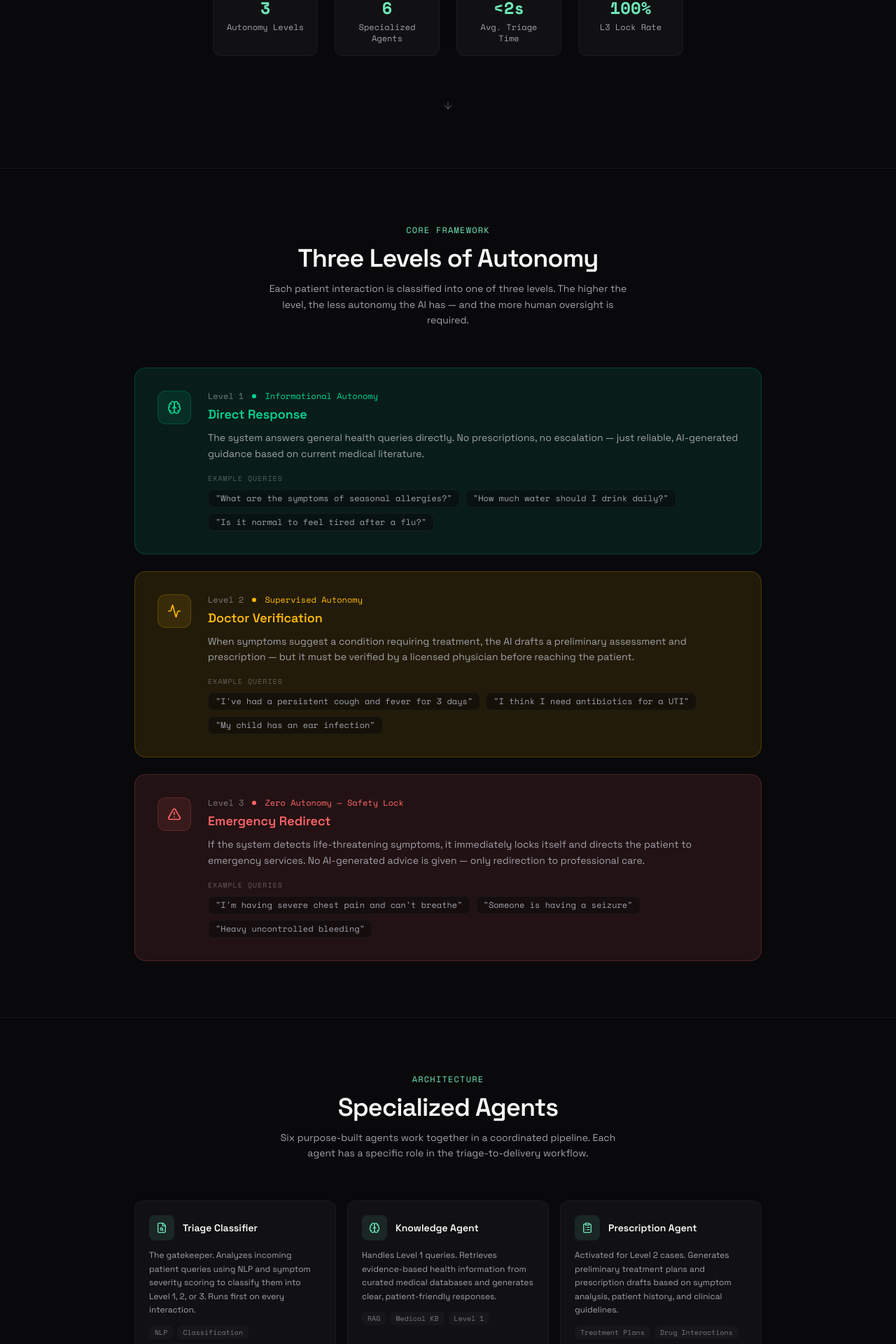
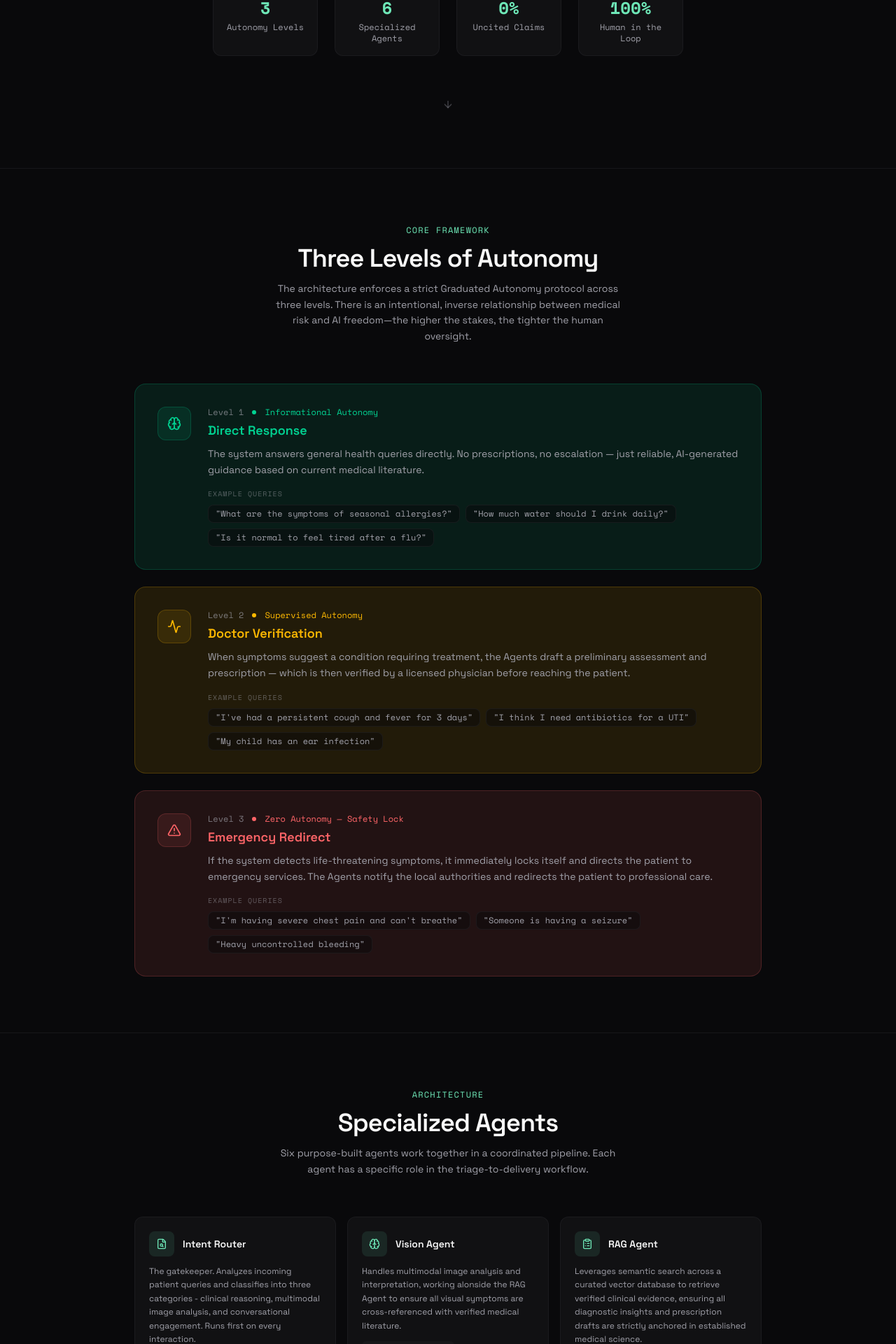
Before and after one commit to MedTriage/Frontend, a Next.js app: page / in a window 1280 px wide. Shown: the part 670-2590 px from the top of the page at 70% size. Built offline with nearby package versions, Linux system fonts and the light colour scheme.

Commit message:
site updates

```diff
--- a/app/chat/page.tsx
+++ b/app/chat/page.tsx
@@ -102,7 +102,7 @@ const TRIAGE_CONFIG = {
 
 // Simulated response for Level 3 (emergency agent not yet built)
 function simulateLevel3Response(): string {
-  return "⚠️ EMERGENCY DETECTED — This system is now locked for your safety.\n\nYour symptoms suggest a potentially life-threatening condition. Please call emergency services (911) immediately or proceed to the nearest emergency room.\n\nDo not wait. Time is critical.";
+  return "EMERGENCY DETECTED — This system is now locked for your safety.\n\nYour symptoms suggest a potentially life-threatening condition. Please call emergency services (911) immediately or proceed to the nearest emergency room.\n\nDo not wait. Time is critical.";
 }
 
 interface RagOutput {
@@ -481,7 +481,7 @@ export default function ChatPage() {
         <div className="flex items-center justify-center gap-3 py-3 px-4 rounded-xl bg-red-400/5 border border-red-400/20">
           <AlertTriangle className="w-4 h-4 text-red-400" />
           <span className="font-mono text-xs text-red-400">
-            System locked — Please contact emergency services immediately
+            System locked — Emergency Services have been alerted. Please go to the nearest hospital or emergency room. Do not wait. Time is critical.
           </span>
         </div>
       ) : (
@@ -493,7 +493,7 @@ export default function ChatPage() {
               value={input}
               onChange={(e) => setInput(e.target.value)}
               onKeyDown={handleKeyDown}
-              placeholder={mode === "drugs" ? "Ask about a drug or pharmacology..." : "Describe your symptoms or health concern..."}
+              placeholder={mode === "drugs" ? "Ask about a drug or pharmacology..." : "Type your symptoms, ask about a medication, or paste an image here..."}
               className="w-full bg-transparent text-sm text-foreground placeholder:text-muted/40 focus:outline-none resize-none font-sans leading-relaxed min-h-20"
               disabled={isTyping}
               rows={3}
@@ -590,7 +590,7 @@ export default function ChatPage() {
       )}
 
       <p className="font-mono text-[10px] text-muted/30 text-center mt-3">
-        AI-assisted triage — not a substitute for professional medical advice
+        Agentic triage system for clinical decision support
       </p>
     </div>
   );
@@ -617,9 +617,30 @@ export default function ChatPage() {
                 </div>
                 <div className="flex items-center gap-2">
                   <Activity className="w-3.5 h-3.5" />
-                  <span>3-level response system</span>
+                  <span>Detail your symptoms, upload relevant medical images, or ask a clinical question.</span>
                 </div>
               </div>
+            </div>
+
+            {/* Starter prompts */}
+            <div className="flex flex-wrap gap-2">
+              {[
+                { text: "What are the standard symptoms of strep throat?", icon: Stethoscope },
+                { text: "Analyze this image of a skin rash.", icon: Brain },
+                { text: "How does this triage system keep my data safe?", icon: Activity },
+              ].map((prompt) => (
+                <button
+                  key={prompt.text}
+                  onClick={() => {
+                    setInput(prompt.text);
+                    textareaRef.current?.focus();
+                  }}
+                  className="group inline-flex items-center gap-2 px-3 py-2 rounded-xl border border-border/50 bg-card text-xs text-muted hover:text-foreground hover:border-accent/30 transition-all"
+                >
+                  <prompt.icon className="w-3.5 h-3.5 text-muted/50 group-hover:text-accent transition-colors shrink-0" />
+                  <span className="font-mono text-[11px] leading-snug">{prompt.text}</span>
+                </button>
+              ))}
             </div>
 
             {/* Input card */}
--- a/app/globals.css
+++ b/app/globals.css
@@ -123,3 +123,74 @@ body {
 .glow-accent {
   box-shadow: 0 0 20px rgba(110, 231, 183, 0.08);
 }
+
+/* Workflow pipeline animations */
+@keyframes flow-down {
+  0% {
+    top: 0;
+    opacity: 0;
+  }
+  10% {
+    opacity: 1;
+  }
+  90% {
+    opacity: 1;
+  }
+  100% {
+    top: calc(100% - 8px);
+    opacity: 0;
+  }
+}
+
+.workflow-connector {
+  position: relative;
+  width: 2px;
+  height: 40px;
+  overflow: visible;
+}
+
+/* Static line */
+.workflow-connector::before {
+  content: '';
+  position: absolute;
+  inset: 0;
+  width: 100%;
+  background: var(--border);
+  opacity: 0.5;
+}
+
+/* Animated glowing dot */
+.workflow-connector::after {
+  content: '';
+  position: absolute;
+  left: 50%;
+  top: 0;
+  transform: translateX(-50%);
+  width: 8px;
+  height: 8px;
+  border-radius: 50%;
+  background: var(--accent);
+  box-shadow: 0 0 10px var(--accent), 0 0 20px rgba(110, 231, 183, 0.3);
+  animation: flow-down 2.2s ease-in-out infinite;
+  z-index: 2;
+}
+
+/* Stagger each connector's pulse so they cascade */
+.workflow-step:nth-child(1) .workflow-connector::after { animation-delay: 0s; }
+.workflow-step:nth-child(2) .workflow-connector::after { animation-delay: 0.35s; }
+.workflow-step:nth-child(3) .workflow-connector::after { animation-delay: 0.7s; }
+.workflow-step:nth-child(4) .workflow-connector::after { animation-delay: 1.05s; }
+.workflow-step:nth-child(5) .workflow-connector::after { animation-delay: 1.4s; }
+
+@keyframes icon-ring-pulse {
+  0%, 100% {
+    box-shadow: 0 0 0 0 rgba(110, 231, 183, 0.2);
+  }
+  50% {
+    box-shadow: 0 0 0 8px rgba(110, 231, 183, 0);
+  }
+}
+
+.workflow-icon-active {
+  animation: icon-ring-pulse 3s ease-in-out infinite;
+}
--- a/app/page.tsx
+++ b/app/page.tsx
@@ -50,7 +50,7 @@ const levels = [
     label: "Doctor Verification",
     tagline: "Supervised Autonomy",
     description:
-      "When symptoms suggest a condition requiring treatment, the AI drafts a preliminary assessment and prescription — but it must be verified by a licensed physician before reaching the patient.",
+      "When symptoms suggest a condition requiring treatment, the Agents draft a preliminary assessment and prescription — which is then verified by a licensed physician before reaching the patient.",
     examples: [
       "I've had a persistent cough and fever for 3 days",
       "I think I need antibiotics for a UTI",
@@ -67,7 +67,7 @@ const levels = [
     label: "Emergency Redirect",
     tagline: "Zero Autonomy — Safety Lock",
     description:
-      "If the system detects life-threatening symptoms, it immediately locks itself and directs the patient to emergency services. No AI-generated advice is given — only redirection to professional care.",
+      "If the system detects life-threatening symptoms, it immediately locks itself and directs the patient to emergency services. The Agents notify the local authorities and redirects the patient to professional care.",
     examples: [
       "I'm having severe chest pain and can't breathe",
       "Someone is having a seizure",
@@ -83,46 +83,46 @@ const levels = [
 
 const agents = [
   {
-    name: "Triage Classifier",
+    name: "Intent Router",
     description:
-      "The gatekeeper. Analyzes incoming patient queries using NLP and symptom severity scoring to classify them into Level 1, 2, or 3. Runs first on every interaction.",
+      "The gatekeeper. Analyzes incoming patient queries and classifies into three categories - clinical reasoning, multimodal image analysis, and conversational engagement. Runs first on every interaction.",
     icon: FileSearch,
-    tags: ["NLP", "Classification", "Severity Scoring"],
+    tags: ["Zero Shot Detection", "Classification", "Semantic Routing"],
   },
   {
-    name: "Knowledge Agent",
+    name: "Vision Agent",
     description:
-      "Handles Level 1 queries. Retrieves evidence-based health information from curated medical databases and generates clear, patient-friendly responses.",
+      "Handles multimodal image analysis and interpretation, working alonside the RAG Agent to ensure all visual symptoms are cross-referenced with verified medical literature.",
     icon: Brain,
-    tags: ["RAG", "Medical KB", "Level 1"],
+    tags: ["Multimodal Analysis", "Image Interpretation", "Feature Extraction"],
   },
   {
-    name: "Prescription Agent",
+    name: "RAG Agent",
     description:
-      "Activated for Level 2 cases. Generates preliminary treatment plans and prescription drafts based on symptom analysis, patient history, and clinical guidelines.",
+      "Leverages semantic search across a curated vector database to retrieve verified clinical evidence, ensuring all diagnostic insights and prescription drafts are strictly anchored in established medical science.",
     icon: ClipboardList,
-    tags: ["Treatment Plans", "Drug Interactions", "Level 2"],
+    tags: ["Treatment Plans", "Drug Interactions", "Evidence-Based"],
   },
   {
-    name: "Verification Router",
+    name: "The Critique",
     description:
-      "Bridges AI and human oversight. Routes Level 2 prescriptions to available physicians, tracks verification status, and relays approved treatments back to the patient.",
+      "Acts as the system's clinical safeguard by cross-examining generated drafts. Any unsupported claims or hallucinations are instantly flagged and quarantined for autonomous re-evaluation and iterative self-correction.",
     icon: UserCheck,
-    tags: ["Human-in-the-Loop", "Doctor Queue", "Approval"],
+    tags: ["Agentic RAG", "Hallucination Detection", "Approval Gatekeeper"],
   },
   {
-    name: "Emergency Agent",
+    name: "Guardian Agent",
     description:
-      "The safety net. Triggers on Level 3 classifications to immediately lock the system, suppress AI responses, and display emergency contact information and nearest ER routing.",
+      "Enforces the Graduated Autonomy protocol. By evaluating the clinical risk of the generated draft, it deterministically routes Level 1 responses to the patient while escalating Level 2 and 3 cases for mandatory human oversight.",
     icon: Siren,
-    tags: ["Safety Lock", "ER Routing", "Level 3"],
+    tags: ["Safety Lock", "Graduated Autonomy Enforcer"],
   },
   {
-    name: "Orchestrator",
+    name: "The Conversator",
     description:
-      "The conductor. Coordinates all agents, manages conversation state, handles escalation/de-escalation between levels, and ensures system coherence across multi-turn interactions.",
+      "Handles empathetic daily discourse and non-clinical interactions, maintaining a natural dialogue state without triggering complex protocols.",
     icon: Workflow,
-    tags: ["State Management", "Multi-Agent", "Coordination"],
+    tags: ["Routine Dicourse", "Conversationist", "Patient Engagement"],
   },
 ];
 
@@ -130,37 +130,43 @@ const workflow = [
   {
     step: 1,
     title: "Patient Input",
-    description: "User describes symptoms or asks a health question through the chat interface.",
+    description:
+      "User describes symptoms or asks a health question through the chat interface.",
     icon: Stethoscope,
   },
   {
     step: 2,
-    title: "Triage Classification",
-    description: "The Triage Classifier agent analyzes the input and assigns a severity level (1–3).",
+    title: "Intent Classification",
+    description:
+      "The Intent Router analyzes the input and assigns it to the specific agent depending on the type of input.",
     icon: FileSearch,
   },
   {
     step: 3,
-    title: "Agent Routing",
-    description: "The Orchestrator routes to the appropriate agent based on the classified level.",
+    title: "Retrieval & Drafting",
+    description:
+      "The Vision Agent and RAG Agent work together to analyze any images and retrieve relevant medical literature, generating a preliminary response draft.",
     icon: Workflow,
   },
   {
     step: 4,
-    title: "Response Generation",
-    description: "The assigned agent generates a response — information, prescription draft, or emergency redirect.",
+    title: "Critique & Triage",
+    description:
+      "The Critique evaluates the draft for accuracy and safety. The Guardian Agent then classifies the response into one of three autonomy levels, determining the delivery pathway.",
     icon: Bot,
   },
   {
     step: 5,
     title: "Verification (if needed)",
-    description: "Level 2 responses are held and sent for doctor verification before delivery.",
+    description:
+      "Level 2 responses are held and sent for doctor verification before delivery. Triggers an immediate system deadlock on Level 3 cases, routing alerts to medical authorities.",
     icon: UserCheck,
   },
   {
     step: 6,
     title: "Patient Delivery",
-    description: "The verified (or direct) response is delivered to the patient with full transparency on the triage level.",
+    description:
+      "The verified (or direct) response is delivered to the patient with full transparency on the triage level. For Level 3 cases, the patient receives an emergency redirect with instructions to seek immediate care.",
     icon: ShieldCheck,
   },
 ];
@@ -168,8 +174,8 @@ const workflow = [
 const stats = [
   { value: "3", label: "Autonomy Levels" },
   { value: "6", label: "Specialized Agents" },
-  { value: "<2s", label: "Avg. Triage Time" },
-  { value: "100%", label: "L3 Lock Rate" },
+  { value: "0%", label: "Uncited Claims" },
+  { value: "100%", label: "Human in the Loop" },
 ];
 
 /* ─── Component ─── */
@@ -189,13 +195,13 @@ export default function Home() {
           </div>
 
           <h1 className="text-4xl sm:text-5xl lg:text-6xl font-semibold tracking-tight leading-[1.1]">
-            Clinical decisions,{" "}
-            <span className="text-accent">graduated</span> with care
+            Clinical decisions, <span className="text-accent">graduated</span>{" "}
+            with care
           </h1>
 
           <p className="text-muted text-base sm:text-lg max-w-xl mx-auto leading-relaxed">
-            A multi-agent AI triage system that adapts its level of autonomy
-            to the severity of your condition — from instant guidance to
+            A multi-agent AI triage system that adapts its level of autonomy to
+            the severity of your condition — from instant guidance to
             physician-verified prescriptions to emergency lockdown.
           </p>
 
@@ -247,9 +253,10 @@ export default function Home() {
               Three Levels of Autonomy
             </h2>
             <p className="text-muted text-sm mt-3 max-w-lg mx-auto leading-relaxed">
-              Each patient interaction is classified into one of three levels.
-              The higher the level, the less autonomy the AI has — and the more
-              human oversight is required.
+              The architecture enforces a strict Graduated Autonomy protocol
+              across three levels. There is an intentional, inverse relationship
+              between medical risk and AI freedom—the higher the stakes, the
+              tighter the human oversight.
             </p>
           </div>
 
@@ -272,16 +279,12 @@ export default function Home() {
                       <span className="font-mono text-xs text-muted/70">
                         Level {l.level}
                       </span>
-                      <span
-                        className={`w-1.5 h-1.5 rounded-full ${l.dot}`}
-                      />
+                      <span className={`w-1.5 h-1.5 rounded-full ${l.dot}`} />
                       <span className={`font-mono text-xs ${l.color}`}>
                         {l.tagline}
                       </span>
                     </div>
-                    <h3
-                      className={`text-lg font-semibold ${l.color} mb-2`}
-                    >
+                    <h3 className={`text-lg font-semibold ${l.color} mb-2`}>
                       {l.label}
                     </h3>
                     <p className="text-sm text-muted leading-relaxed mb-4">
@@ -368,20 +371,18 @@ export default function Home() {
               How It Works
             </h2>
             <p className="text-muted text-sm mt-3 max-w-lg mx-auto leading-relaxed">
-              From symptom input to verified response — a six-step pipeline
-              that ensures safety at every stage.
+              From symptom input to verified response — a six-step pipeline that
+              ensures safety at every stage.
             </p>
           </div>
 
           <div className="relative">
-            {/* Vertical line */}
-            <div className="absolute left-6 top-0 bottom-0 w-px bg-border/50 hidden sm:block" />
-
-            <div className="space-y-6">
+            <div className="space-y-0">
               {workflow.map((w, i) => (
-                <div key={w.step} className="flex items-start gap-5">
+                <div key={w.step} className="workflow-step">
+                  <div className="flex items-start gap-5 py-3">
                     <div className="relative shrink-0">
-                    <div className="w-12 h-12 rounded-xl border border-border/50 bg-card flex items-center justify-center z-10 relative">
+                      <div className="w-12 h-12 rounded-xl border border-border/50 bg-card flex items-center justify-center z-10 relative workflow-icon-active">
                         <w.icon className="w-4 h-4 text-accent" />
                       </div>
                     </div>
@@ -396,13 +397,21 @@ export default function Home() {
                           </span>
                         )}
                       </div>
-                    <h3 className="font-semibold text-sm mb-1">
-                      {w.title}
-                    </h3>
+                      <h3 className="font-semibold text-sm mb-1">{w.title}</h3>
                       <p className="text-xs text-muted leading-relaxed">
                         {w.description}
                       </p>
                     </div>
+                  </div>
+
+                  {/* Animated connector line between steps */}
+                  {i < workflow.length - 1 && (
+                    <div className="flex items-start gap-5">
+                      <div className="shrink-0 flex justify-center w-12">
+                        <div className="workflow-connector" />
+                      </div>
+                    </div>
+                  )}
                 </div>
               ))}
             </div>
@@ -432,12 +441,12 @@ export default function Home() {
               {
                 icon: Zap,
                 title: "Graduated Autonomy",
-                desc: "AI autonomy scales inversely with severity. Low-risk queries get instant AI answers; high-risk cases get full human oversight or immediate ER referral.",
+                desc: "Agentic autonomy scales inversely with severity. Low-risk queries get instant AI answers; high-risk cases get full human oversight or immediate ER referral.",
               },
               {
                 icon: UserCheck,
                 title: "Human in the Loop",
-                desc: "No prescription leaves the system without a doctor's sign-off. The AI assists and accelerates — but never replaces — clinical judgment.",
+                desc: "No prescription leaves the system without a doctor's sign-off. The Agents assist and accelerate — but never replace — clinical judgment.",
               },
               {
                 icon: ShieldCheck,
@@ -453,9 +462,7 @@ export default function Home() {
                   <p.icon className="w-4 h-4 text-accent" />
                 </div>
                 <h3 className="font-semibold text-sm mb-2">{p.title}</h3>
-                <p className="text-xs text-muted leading-relaxed">
-                  {p.desc}
-                </p>
+                <p className="text-xs text-muted leading-relaxed">{p.desc}</p>
               </div>
             ))}
           </div>
```
Lines whose indentation alone changed are shown as unchanged.
